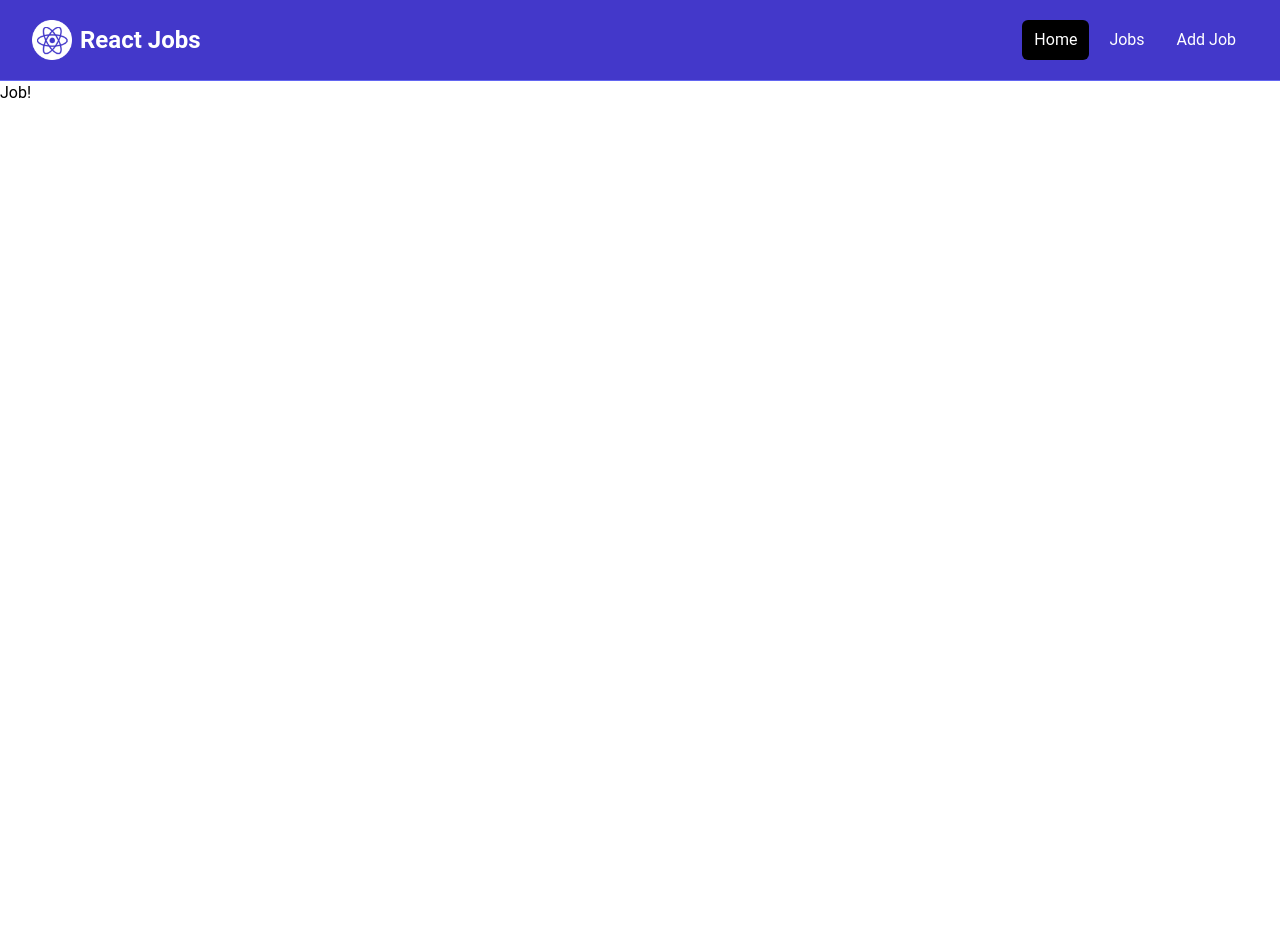
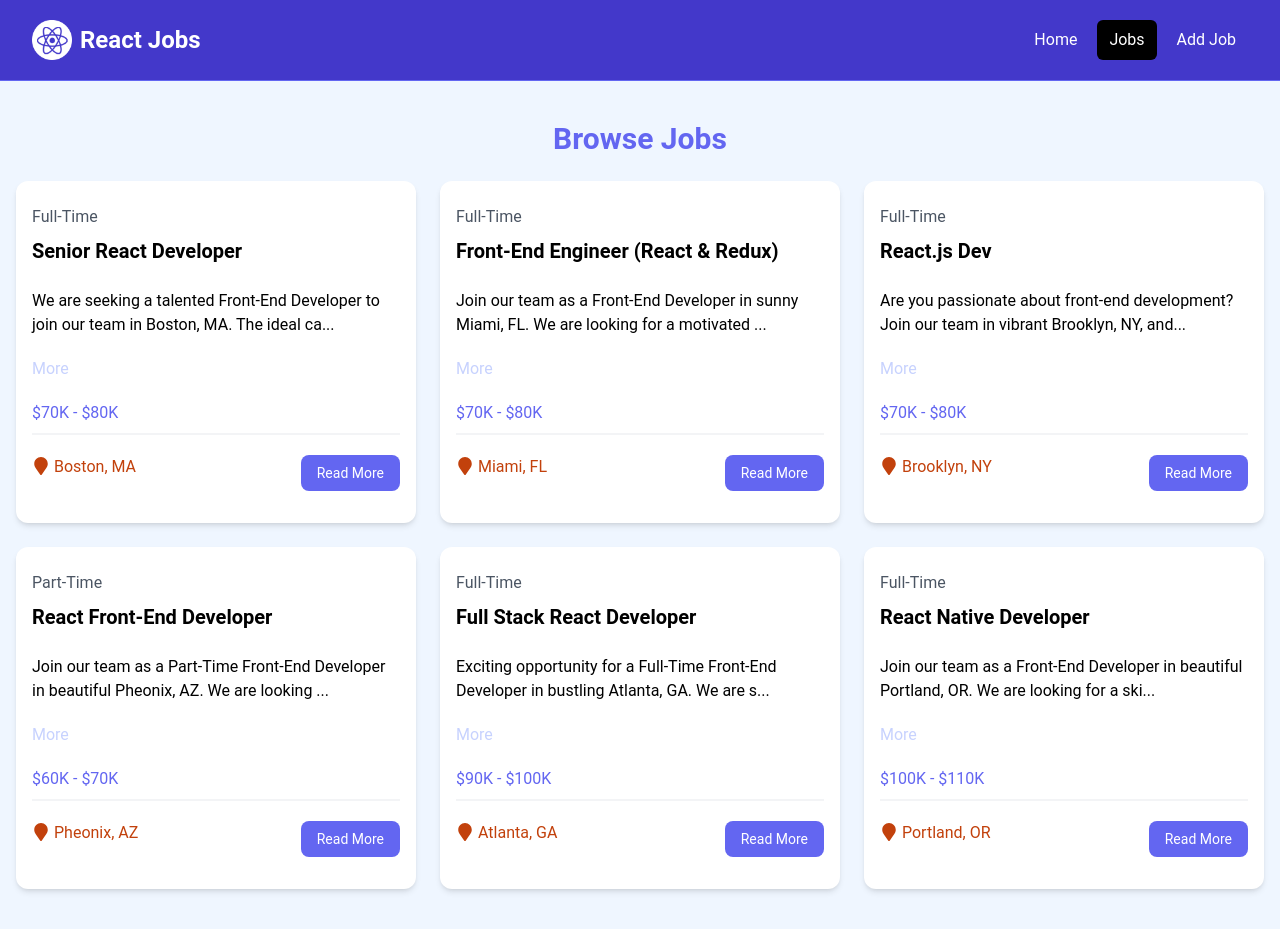
Before and after one commit to dilsemonk/react-crash-learning, a React (Vite) app: page /jobs in a window 1280 px wide. Before the commit the page ends 800 px from the top, so only its background shows below. Built offline with nearby package versions, Linux system fonts and the light colour scheme.

Commit message:
Made rest of navigation working

```diff
--- a/src/App.jsx
+++ b/src/App.jsx
@@ -2,12 +2,14 @@
 import HomePage from './Pages/HomePage';
 import MainLayout from './layouts/MainLayout';
 import JobPage from './Pages/JobPage';
+import NotFound from './Pages/NotFound';
 
 const router = createBrowserRouter(
   createRoutesFromElements(
     <Route path="/" element={<MainLayout />} >
       <Route index element={<HomePage />} />
       <Route path='/jobs' element={<JobPage />} />
+      <Route path='/*' element={<NotFound />} />
     </Route>
   )
 );
--- a/src/Pages/JobPage.jsx
+++ b/src/Pages/JobPage.jsx
@@ -1,8 +1,7 @@
+import JobListings from "../components/JobListings"
 const JobPage = () => {
   return (
-    <div>
-      Job!
-    </div>
+    <JobListings showAll='True' />
   )
 }
 
--- /dev/null
+++ b/src/Pages/NotFound.jsx
@@ -0,0 +1,19 @@
+import { Link } from "react-router-dom"
+import { FaExclamationTriangle } from "react-icons/fa"
+
+const NotFound = () => {
+  return (
+    <section className="text-center flex flex-col justify-center items-center h-96">
+      <FaExclamationTriangle className="text-yellow-400 text-6xl mb-4" />
+      <h1 className="text-6xl font-bold mb-4">404 Not Found</h1>
+      <p className="text-xl mb-5">This page does not exist</p>
+      <Link
+        to="/"
+        className="text-white bg-indigo-700 hover:bg-indigo-900 rounded-md px-3 py-2 mt-4"
+      >Go Back</Link
+      >
+    </section>
+  )
+}
+
+export default NotFound
--- a/src/components/Hero.jsx
+++ b/src/components/Hero.jsx
@@ -1,5 +1,3 @@
-import React from 'react'
-
 const Hero = ({ title, subtitle }) => {
   return (
     <div>
--- a/src/components/HomeCards.jsx
+++ b/src/components/HomeCards.jsx
@@ -1,4 +1,5 @@
 import Card from './Card'
+import { Link } from 'react-router-dom'
 
 const HomeCards = () => {
   return (
@@ -11,24 +12,24 @@
               <p className="mt-2 mb-4">
                 Browse our React jobs and start your career today
               </p>
-              <a
-                href="/jobs.html"
+              <Link
+                to="/jobs"
                 className="inline-block bg-black text-white rounded-lg px-4 py-2 hover:bg-gray-700"
               >
                 Browse Jobs
-              </a>
+              </Link>
             </Card>
             <Card bg="bg-indigo-100">
               <h2 className="text-2xl font-bold">For Employers</h2>
               <p className="mt-2 mb-4">
                 List your job to find the perfect developer for the role
               </p>
-              <a
-                href="/add-job.html"
+              <Link
+                to="/add-job"
                 className="inline-block bg-indigo-500 text-white rounded-lg px-4 py-2 hover:bg-indigo-600"
               >
                 Add Job
-              </a>
+              </Link>
             </Card>
           </div>
         </div>
--- a/src/components/JobListing.jsx
+++ b/src/components/JobListing.jsx
@@ -1,6 +1,7 @@
 import { useState } from 'react'
 import PropTypes from 'prop-types'
 import { FaMapMarker } from 'react-icons/fa'
+import { Link } from 'react-router-dom'
 
 const JobListing = ({ job }) => {
   const [showFullDescription, setShowFullDescription] = useState(false);
@@ -37,12 +38,12 @@
             <FaMapMarker className='inline text-lg mb-1 mr-1' />
             {job.location}
           </div>
-          <a
-            href={`job/${job.id}`}
+          <Link
+            to={`job/${job.id}`}
             className="h-[36px] bg-indigo-500 hover:bg-indigo-600 text-white px-4 py-2 rounded-lg text-center text-sm"
           >
             Read More
-          </a>
+          </Link>
         </div>
       </div>
     </div>
--- a/src/components/JobListings.jsx
+++ b/src/components/JobListings.jsx
@@ -1,8 +1,11 @@
 import jobs from '../jobs.json'
 import JobListing from './JobListing'
 
-const JobListings = () => {
-  const recentJobs = jobs.slice(0, 3);
+const JobListings = ({ showAll = 'false' }) => {
+  let recentJobs = jobs.slice(0, 3);
+  if (showAll) {
+    recentJobs = jobs;
+  }
   return (
     <section className="bg-blue-50 px-4 py-10">
       <div className="container-xl lg:container m-auto">
--- a/src/components/Navbar.jsx
+++ b/src/components/Navbar.jsx
@@ -1,5 +1,5 @@
 import logo from '../assets/images/logo.png'
-import { Link } from 'react-router-dom'
+import { NavLink } from 'react-router-dom'
 
 const NavBar = () => {
   return (
@@ -22,19 +22,19 @@
             </a>
             <div className="md:ml-auto">
               <div className="flex space-x-2">
-                <Link
+                <NavLink
                   to="/"
-                  className="text-white bg-black hover:bg-gray-900 hover:text-white rounded-md px-3 py-2"
-                >Home</Link>
-                <Link
+                  className={({ isActive }) => isActive ? 'bg-black text-white hover:bg-gray-900 hover:text-white rounded-md px-3 py-2' : 'text-white hover:bg-gray-900 hover:text-white rounded-md px-3 py-2'}
+                >Home</NavLink>
+                <NavLink
                   to="/jobs"
-                  className="text-white hover:bg-gray-900 hover:text-white rounded-md px-3 py-2"
-                >Jobs</Link
+                  className={({ isActive }) => isActive ? 'bg-black text-white hover:bg-gray-900 hover:text-white rounded-md px-3 py-2' : 'text-white hover:bg-gray-900 hover:text-white rounded-md px-3 py-2'}
+                >Jobs</NavLink
                 >
-                <Link
+                <NavLink
                   to="/add-job"
-                  className="text-white hover:bg-gray-900 hover:text-white rounded-md px-3 py-2"
-                >Add Job</Link
+                  className={({ isActive }) => isActive ? 'bg-black text-white hover:bg-gray-900 hover:text-white rounded-md px-3 py-2' : 'text-white hover:bg-gray-900 hover:text-white rounded-md px-3 py-2'}
+                >Add Job</NavLink
                 >
               </div>
             </div>
--- a/src/components/ViewAllJobs.jsx
+++ b/src/components/ViewAllJobs.jsx
@@ -1,10 +1,12 @@
+import { Link } from "react-router-dom"
+
 const ViewAllJobs = () => {
   return (
     <section className="m-auto max-w-lg my-10 px-6">
-      <a
-        href="/jobs"
+      <Link
+        to="/jobs"
         className="block bg-black text-white text-center py-4 px-6 rounded-xl hover:bg-gray-700"
-      >View All Jobs</a
+      >View All Jobs</Link
       >
     </section>
   )
```
